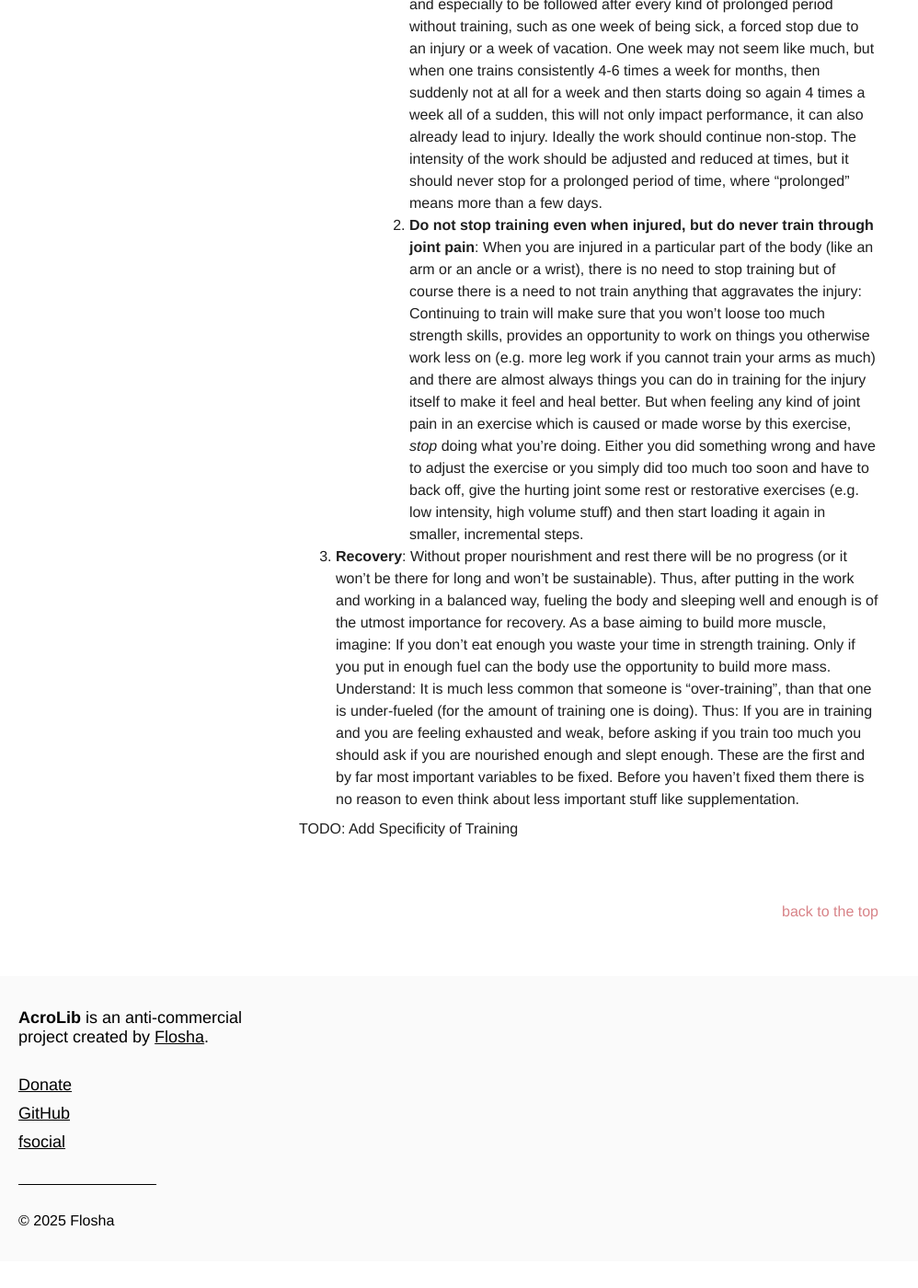
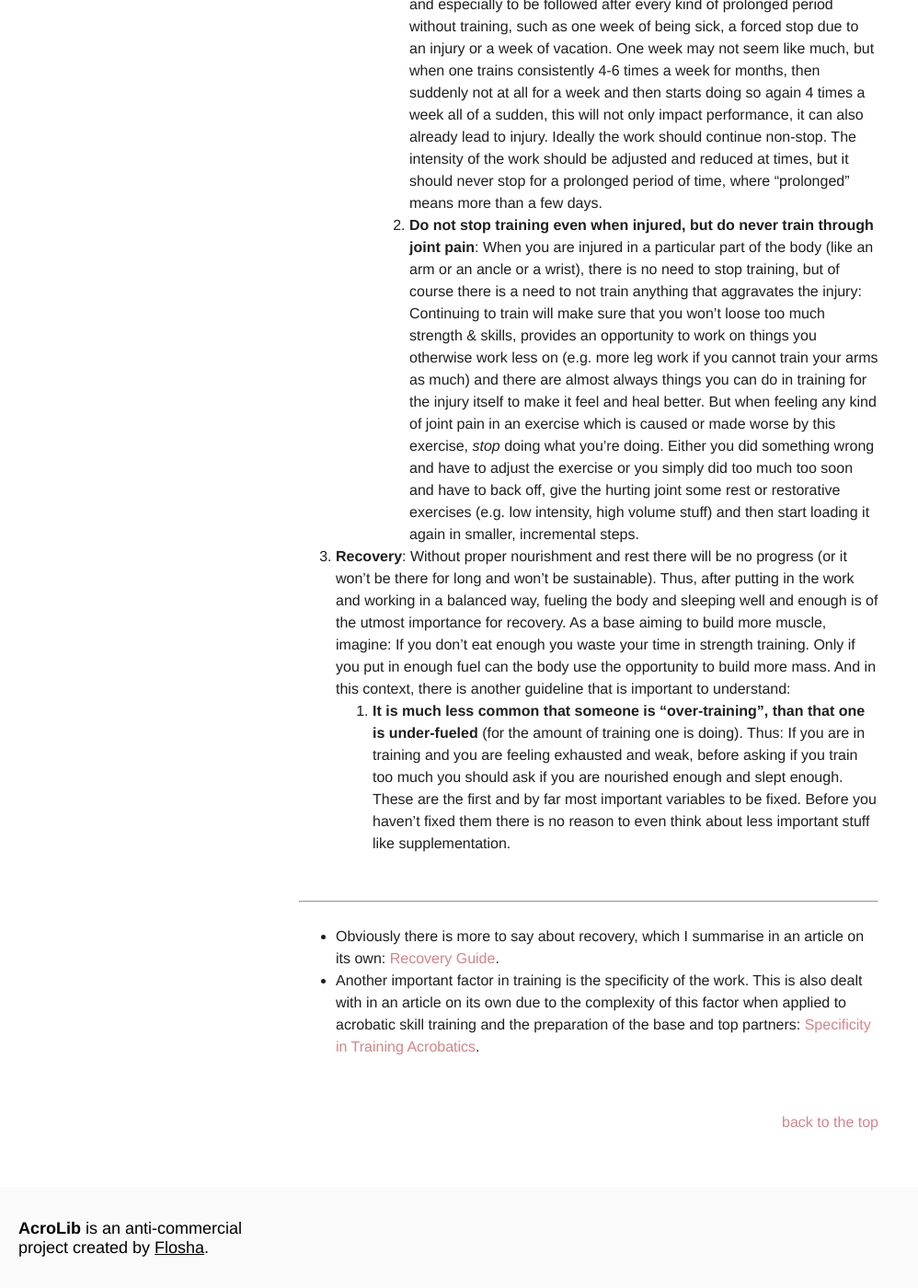
Before and after one commit to floshin/acrolib, a Jekyll site: the page built from training/load-management.md, in a window 1280 px wide and 1400 px high, scrolled down 5651 px. Shown: the whole window at 92% size, without its empty margins (0-998 px from the left). Built offline with Jekyll 4.4.1, drawn with Linux system fonts in a browser that asks for light colours; our own code applies the rules of GitHub Pages for plain Markdown files; before the commit the page ends 7022 px from its top, so only the background shows below that.

Commit message:
Update load-management.md

```diff
--- a/training/load-management.md
+++ b/training/load-management.md
@@ -78,8 +78,11 @@ Beyond any measurements, planning and complex regulation methods there are some
       3. *Low intensity, high volume, medium frequency, high variety:* Conditioning, Agility, Dance.
    2. **Slow, consistent increase in load**: Any sudden increase in load is a completely unnecessary risk. Load (in frequency, volume or intensity) should be increased slowly, in small, incremental steps which provides the greatest safety, the least risk and makes sure that the level of physical preperation acquired rests on a solid foundation.
       1. **Progress slowly after period of inactivity**: The rule above has also and especially to be followed after every kind of prolonged period without training, such as one week of being sick, a forced stop due to an injury or a week of vacation. One week may not seem like much, but when one trains consistently 4-6 times a week for months, then suddenly not at all for a week and then starts doing so again 4 times a week all of a sudden, this will not only impact performance, it can also already lead to injury. Ideally the work should continue non-stop. The intensity of the work should be adjusted and reduced at times, but it should never stop for a prolonged period of time, where "prolonged" means more than a few days.
-      2. **Do not stop training even when injured, but do never train through joint pain**: When you are injured in a particular part of the body (like an arm or an ancle or a wrist), there is no need to stop training but of course there is a need to not train anything that aggravates the injury: Continuing to train will make sure that you won't loose too much strength skills, provides an opportunity to work on things you otherwise work less on (e.g. more leg work if you cannot train your arms as much) and there are almost always things you can do in training for the injury itself to make it feel and heal better. But when feeling any kind of joint pain in an exercise which is caused or made worse by this exercise, *stop* doing what you're doing. Either you did something wrong and have to adjust the exercise or you simply did too much too soon and have to back off, give the hurting joint some rest or restorative exercises (e.g. low intensity, high volume stuff) and then start loading it again in smaller, incremental steps.
-3. **Recovery**: Without proper nourishment and rest there will be no progress (or it won't be there for long and won't be sustainable). Thus, after putting in the work and working in a balanced way, fueling the body and sleeping well and enough is of the utmost importance for recovery. As a base aiming to build more muscle, imagine: If you don't eat enough you waste your time in strength training. Only if you put in enough fuel can the body use the opportunity to build more mass. Understand: It is much less common that someone is "over-training", than that one is under-fueled (for the amount of training one is doing). Thus: If you are in training and you are feeling exhausted and weak, before asking if you train too much you should ask if you are nourished enough and slept enough. These are the first and by far most important variables to be fixed. Before you haven't fixed them there is no reason to even think about less important stuff like supplementation.
+      2. **Do not stop training even when injured, but do never train through joint pain**: When you are injured in a particular part of the body (like an arm or an ancle or a wrist), there is no need to stop training, but of course there is a need to not train anything that aggravates the injury: Continuing to train will make sure that you won't loose too much strength & skills, provides an opportunity to work on things you otherwise work less on (e.g. more leg work if you cannot train your arms as much) and there are almost always things you can do in training for the injury itself to make it feel and heal better. But when feeling any kind of joint pain in an exercise which is caused or made worse by this exercise, *stop* doing what you're doing. Either you did something wrong and have to adjust the exercise or you simply did too much too soon and have to back off, give the hurting joint some rest or restorative exercises (e.g. low intensity, high volume stuff) and then start loading it again in smaller, incremental steps.
+3. **Recovery**: Without proper nourishment and rest there will be no progress (or it won't be there for long and won't be sustainable). Thus, after putting in the work and working in a balanced way, fueling the body and sleeping well and enough is of the utmost importance for recovery. As a base aiming to build more muscle, imagine: If you don't eat enough you waste your time in strength training. Only if you put in enough fuel can the body use the opportunity to build more mass. And in this context, there is another guideline that is important to understand:
+    1. **It is much less common that someone is "over-training", than that one is under-fueled** (for the amount of training one is doing). Thus: If you are in training and you are feeling exhausted and weak, before asking if you train too much you should ask if you are nourished enough and slept enough. These are the first and by far most important variables to be fixed. Before you haven't fixed them there is no reason to even think about less important stuff like supplementation.
 
+---
 
-TODO: Add Specificity of Training
+* Obviously there is more to say about recovery, which I summarise in an article on its own: [Recovery Guide](/training/recovery-guide).
+* Another important factor in training is the specificity of the work. This is also dealt with in an article on its own due to the complexity of this factor when applied to acrobatic skill training and the preparation of the base and top partners: [Specificity in Training Acrobatics](/training/specificity).
```
